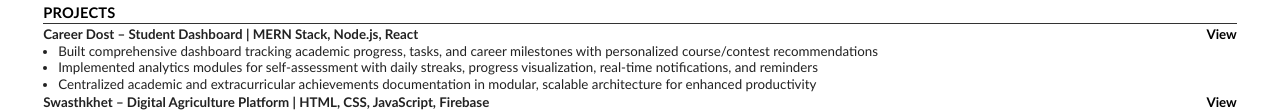
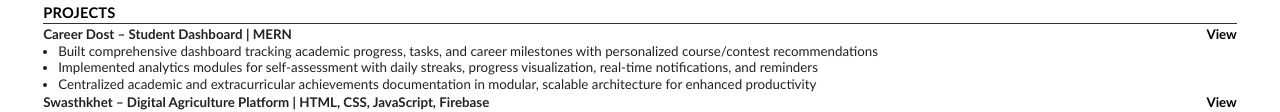
Before and after one commit to Linash0807/yash-resume, a plain HTML site: page index.html in a window 1280 px wide. Shown: the part 281-393 px from the top of the page. Drawn offline with Linux system fonts and the light colour scheme.

Commit message:
updated resume

```diff
--- a/index.html
+++ b/index.html
@@ -139,7 +139,7 @@
   <div class="section">
     <h2>Projects</h2>
     <div class="job-header">
-      <span><strong>Career Dost – Student Dashboard</strong> | MERN Stack, Node.js, React</span>
+      <span><strong>Career Dost – Student Dashboard</strong> | MERN </span>
       <span><a href="https://career-dost-1.onrender.com/login" target="_blank">View</a></span>
     </div>
     <ul class="compact-list">
```
